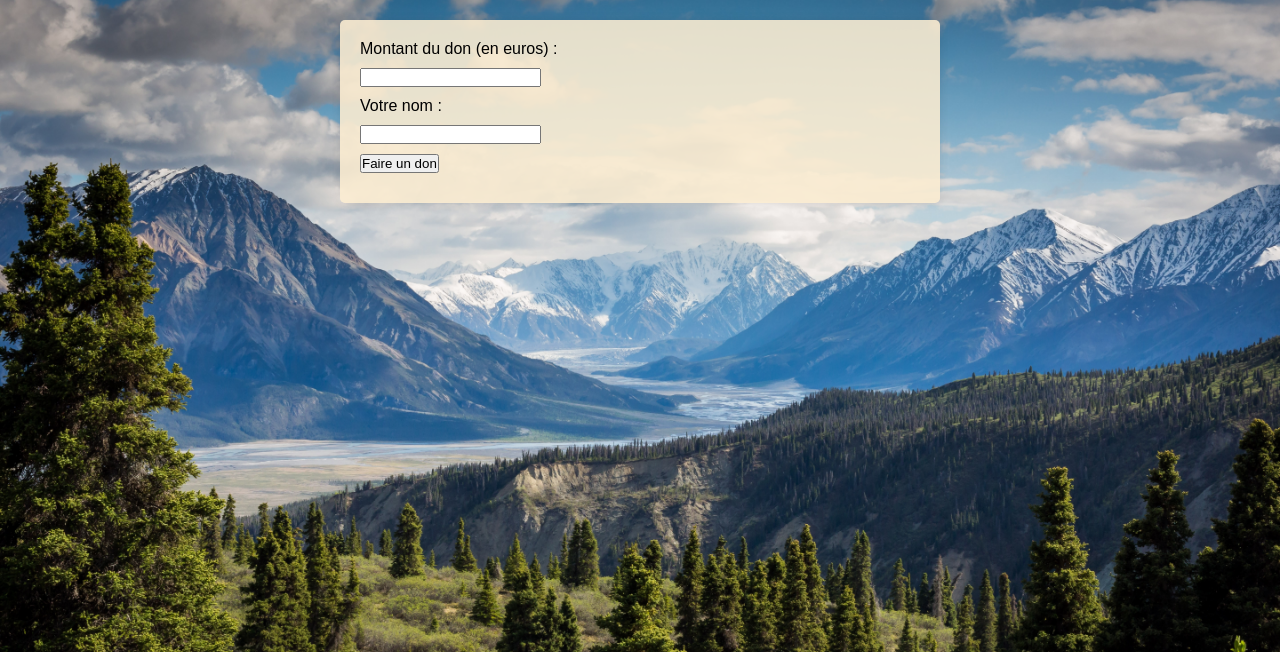
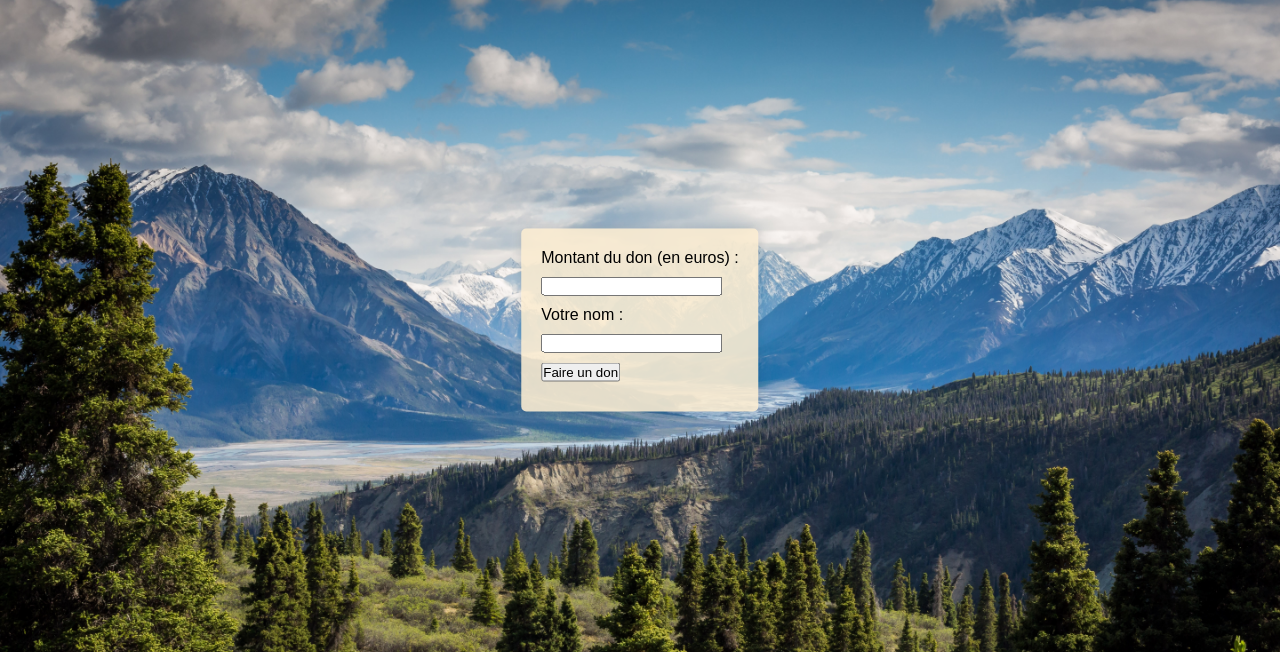
Before and after one commit to LowellTN/PPII_2023, a Flask app: page /dons in a window 1280 px wide. Shown: the part 80-732 px from the top of the page. Run offline with Flask 3, Linux system fonts and the light colour scheme.

Commit message:
Centrage du formulaire de dons

```diff
--- a/templates/static/style_dons.css
+++ b/templates/static/style_dons.css
@@ -42,6 +42,10 @@ main {
     padding: 20px;
     border-radius: 5px;
     box-shadow: 0 0 10px rgba(0, 0, 0, 0.1);
+    position: absolute;
+    top: 50%;
+    left: 50%;
+    transform: translate(-50%, -50%);
 }
 
 #donation-form label,
@@ -58,6 +62,10 @@ main {
     padding: 20px;
     border-radius: 5px;
     box-shadow: 0 0 10px rgba(0, 0, 0, 0.1);
+    position: absolute;
+    top: 50%;
+    left: 50%;
+    transform: translate(-50%, -50%);
 }
 
 #returnButton {
```
